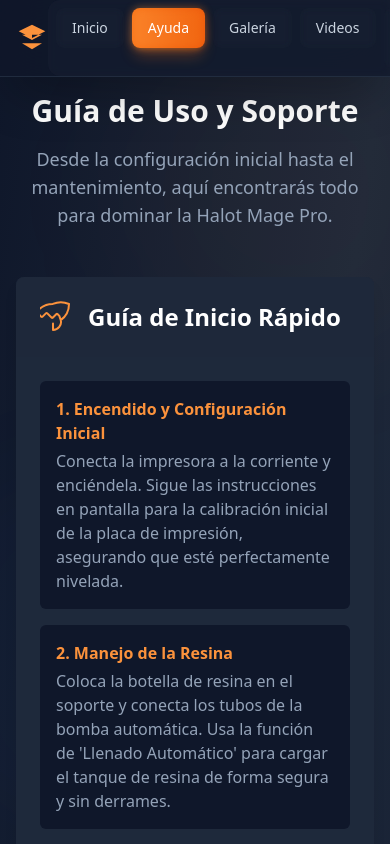
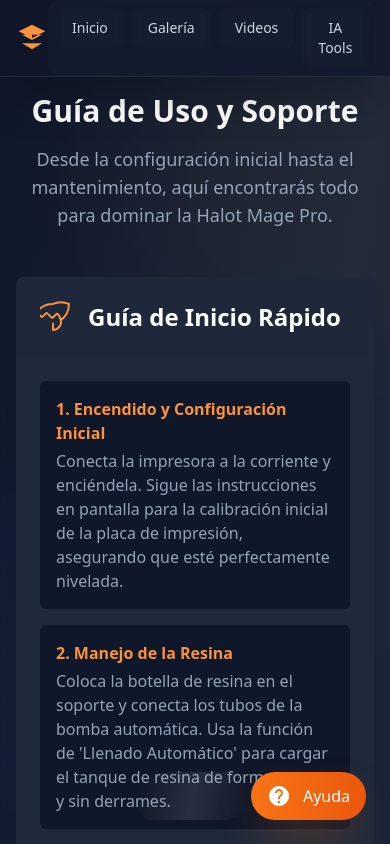
Before and after one commit to Marckr02/proyectofablab, a React (Vite) app: page / in a window 390 px wide. Both pictures are taken after a click on the button "Ayuda". Shown: the top 844 px of the page. Built offline with nearby package versions, Linux system fonts and the light colour scheme.

Commit message:
Improve mobile UX: move Help to floating button, optimize header spacing

```diff
--- a/App.tsx
+++ b/App.tsx
@@ -7,6 +7,7 @@ import HelpSection from './components/HelpSection';
 import AiToolsSection from './components/AiToolsSection';
 import GallerySection from './components/GallerySection';
 import VideosSection from './components/VideosSection';
+import FloatingHelpButton from './components/FloatingHelpButton';
 import { LogoIcon } from './components/Icons';
 
 const App: React.FC = () => {
@@ -44,6 +45,10 @@ const App: React.FC = () => {
           {renderSection()}
         </div>
       </main>
+
+      {/* Botón flotante de ayuda */}
+      <FloatingHelpButton activeSection={activeSection} setActiveSection={setActiveSection} />
+
       <footer className="text-center p-8 text-slate-500 border-t border-slate-700/50 mt-8 relative z-10 bg-slate-900/50 backdrop-blur-sm">
         <div className="flex items-center justify-center gap-3 mb-3">
             <div className="transform transition-transform duration-300 hover:rotate-12">
--- /dev/null
+++ b/components/FloatingHelpButton.tsx
@@ -0,0 +1,66 @@
+import React, { useState } from 'react';
+import type { Section } from '../types';
+
+interface FloatingHelpButtonProps {
+  activeSection: Section;
+  setActiveSection: (section: Section) => void;
+}
+
+const FloatingHelpButton: React.FC<FloatingHelpButtonProps> = ({ activeSection, setActiveSection }) => {
+  const [isHovered, setIsHovered] = useState(false);
+  const isActive = activeSection === 'help';
+
+  return (
+    <div className="fixed bottom-6 right-6 z-50">
+      <button
+        onClick={() => setActiveSection('help')}
+        onMouseEnter={() => setIsHovered(true)}
+        onMouseLeave={() => setIsHovered(false)}
+        className={`relative group flex items-center gap-3 px-4 py-3 rounded-full shadow-2xl transition-all duration-300 transform hover:scale-110 ${
+          isActive
+            ? 'bg-gradient-to-r from-orange-500 to-orange-600 text-white shadow-orange-500/40'
+            : 'bg-slate-800/90 backdrop-blur-xl text-slate-300 hover:bg-slate-700/90 hover:text-white border border-slate-600/50 hover:border-orange-500/50'
+        }`}
+        aria-label="Ayuda"
+      >
+        {/* Icono de interrogación */}
+        <div className="relative">
+          <svg
+            className="w-6 h-6 transition-transform duration-300 group-hover:rotate-12"
+            fill="currentColor"
+            viewBox="0 0 24 24"
+          >
+            <path d="M12 2C6.48 2 2 6.48 2 12s4.48 10 10 10 10-4.48 10-10S17.52 2 12 2zm1 17h-2v-2h2v2zm2.07-7.75l-.9.92C13.45 12.9 13 13.5 13 15h-2v-.5c0-1.1.45-2.1 1.17-2.83l1.24-1.26c.37-.36.59-.86.59-1.41 0-1.1-.9-2-2-2s-2 .9-2 2H8c0-2.21 1.79-4 4-4s4 1.79 4 4c0 .88-.36 1.68-.93 2.25z"/>
+          </svg>
+
+          {/* Efecto de pulso cuando está activo */}
+          {isActive && (
+            <div className="absolute inset-0 bg-orange-400 rounded-full animate-ping opacity-20"></div>
+          )}
+        </div>
+
+        {/* Texto que aparece en hover */}
+        <span
+          className={`font-medium transition-all duration-300 overflow-hidden ${
+            isHovered || isActive ? 'max-w-20 opacity-100' : 'max-w-0 opacity-0'
+          }`}
+        >
+          Ayuda
+        </span>
+
+        {/* Efecto de brillo */}
+        <div className="absolute inset-0 bg-gradient-to-r from-transparent via-white/10 to-transparent rounded-full transform -skew-x-12 translate-x-[-100%] group-hover:translate-x-[100%] transition-transform duration-700"></div>
+      </button>
+
+      {/* Tooltip para dispositivos móviles */}
+      {!isHovered && !isActive && (
+        <div className="absolute bottom-full right-0 mb-2 px-3 py-1 bg-slate-800 text-white text-sm rounded-lg opacity-0 group-hover:opacity-100 transition-opacity duration-300 whitespace-nowrap pointer-events-none sm:hidden">
+          ¿Necesitas ayuda?
+          <div className="absolute top-full right-4 w-0 h-0 border-l-4 border-r-4 border-t-4 border-transparent border-t-slate-800"></div>
+        </div>
+      )}
+    </div>
+  );
+};
+
+export default FloatingHelpButton;
--- a/components/Header.tsx
+++ b/components/Header.tsx
@@ -48,9 +48,8 @@ const Header: React.FC<HeaderProps> = ({ activeSection, setActiveSection }) => {
             </div>
           </div>
           <div className="flex items-center">
-            <div className="flex items-baseline space-x-2 sm:space-x-3 p-2 bg-slate-800/30 rounded-xl backdrop-blur-sm">
+            <div className="flex items-baseline space-x-2 sm:space-x-4 p-2 bg-slate-800/30 rounded-xl backdrop-blur-sm">
               <NavButton label="Inicio" sectionName="home" activeSection={activeSection} onClick={setActiveSection} />
-              <NavButton label="Ayuda" sectionName="help" activeSection={activeSection} onClick={setActiveSection} />
               <NavButton label="Galería" sectionName="gallery" activeSection={activeSection} onClick={setActiveSection} />
               <NavButton label="Videos" sectionName="videos" activeSection={activeSection} onClick={setActiveSection} />
               <NavButton label="IA Tools" sectionName="ai" activeSection={activeSection} onClick={setActiveSection} />
```
